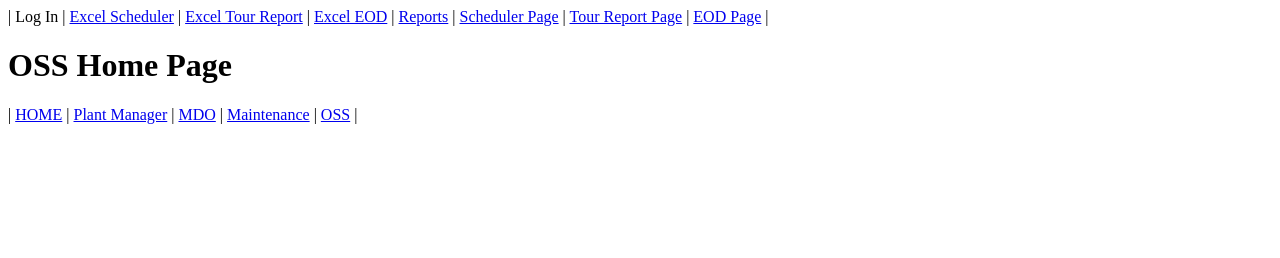
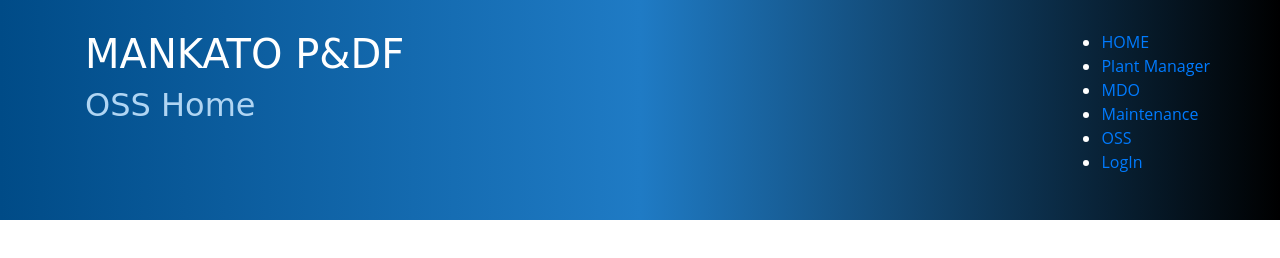
Before and after one commit to Dustin-Devens/mankatopdf, a website: page Pages/OSS/oss.html in a window 1280 px wide. Drawn offline with nearby package versions, Linux system fonts and the light colour scheme; a web font is replaced by a local one.

Commit message:
updated website pages

```diff
--- a/Pages/OSS/oss.html
+++ b/Pages/OSS/oss.html
@@ -1,17 +1,47 @@
 <!DOCTYPE html>
-<html>
+<html lang="en">
 	<head>
-    <meta charset="utf-8">
-    <title>OSS Home Page</title>
+		<meta charset="UTF-8" />
+		<meta http-equiv="X-UA-Compatible" content="IE=edge" />
+		<meta name="viewport" content="width=device-width, initial-scale=1.0" />
+		<link
+			rel="stylesheet"
+			href="../../node_modules/bootstrap/dist/css/bootstrap.min.css"
+		/>
+		<link
+			rel="stylesheet"
+			href="https://fonts.gooleapis.com/css?family=Lobster|Open+Sans"
+		/>
+		<link rel="stylesheet" href="../../styles.css" />
+		<title>Mankato P&DF - OSS Home</title>
 	</head>
+
 	<body>
+		<header class="jumbotron jumbotron-fluid">
+			<div class="container">
+				<div class="row">
+					<div class="col-md-1.5 order-last">
 						<nav>
-        | <a>Log In</a> | <a href="/Mankato_P&DF/programs/MANKATO P&DF SCHEDULE SPREADSHEET.xlsm">Excel Scheduler</a> | <a href="/Mankato_P&DF/programs/TOUR REPORT.xlsm">Excel Tour Report</a> | <a href="/Mankato_P&DF/programs/EOD Report.xlsm">Excel EOD</a>
-        | <a href="/Mankato_P&DF/Pages/Reports/reports.html">Reports</a> | <a href="/Mankato_P&DF/Pages/Scheduler/scheduler.html">Scheduler Page</a> | <a href="/Mankato_P&DF/Pages/Tour Report/tourReport.html">Tour Report Page</a> | <a href="/Mankato_P&DF/Pages/EOD/eod.html">EOD Page</a> |
+							<ul>
+                                <li><a href="../../index.html">HOME</a></li>
+								<li><a href="../../Pages/Plant_Manager/plantManager.html">Plant Manager</a></li>
+								<li><a href="../../Pages/MDO/mdo.html">MDO</a></li>
+								<li><a href="../../Pages/Maintenance/maint.html">Maintenance</a></li>
+								<li><a href="../../Pages/OSS/oss.html">OSS</a></li>
+								<li><a href="#">LogIn</a></li>
+							</ul>
 						</nav>
-    <h1>OSS Home Page</h1>
-    <nav>
-        | <a href="/Mankato_P&DF/index.html">HOME</a> | <a href="/Mankato_P&DF/Pages/Plant Manager/plantManager.html">Plant Manager</a> | <a href="/Mankato_P&DF/Pages/MDO/mdo.html">MDO</a> | <a href="/Mankato_P&DF/Pages/Maintenance/maint.html">Maintenance</a> | <a href="/Mankato_P&DF/Pages/OSS/oss.html">OSS</a> |
-    </nav>
+					</div>
+					<div class="col">
+						<h1>MANKATO P&DF</h1>
+						<h2>OSS Home</h2>
+					</div>
+				</div>
+			</div>
+		</header>
+
+		<script src="../../node_modules/jquery/dist/jquery.slim.min.js"></script>
+		<script src="../../node_modules/popper.js/dist/umd/popper.min.js"></script>
+		<script src="../../node_modules/bootstrap/dist/js/bootstrap.min.js"></script>
 	</body>
 </html>
--- a/styles.css
+++ b/styles.css
@@ -8,7 +8,7 @@ h1, h2, h3 {
 }
 
 h2 {
-    color: #3046C5;
+    color: #1f7bc5;
 }
 
 header h2 {
@@ -22,7 +22,7 @@ footer {
 
 .jumbotron {
     padding: 30px;
-    background-image: linear-gradient(to right, #004B87, #5caaeb, white);
+    background-image: linear-gradient(to right, #004B87, #1f7bc5, black);
     color: white;
 }
 
```
Also changed, not shown: Pages/MDO/mdo.html (+39 -9 lines), Pages/Maintenance/maint.html (+39 -9 lines), Pages/Plant_Manager/plantManager.html (+39 -9 lines), index.html (+27 -10 lines), package.json (+16 -6 lines), 2 other files. Lines whose indentation alone changed are shown as unchanged.
